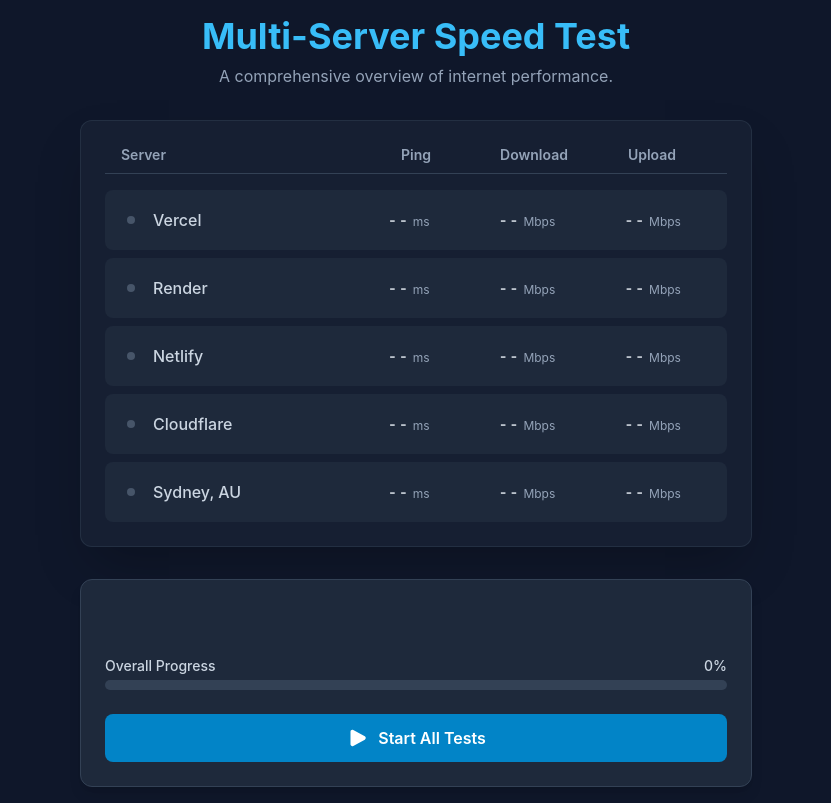
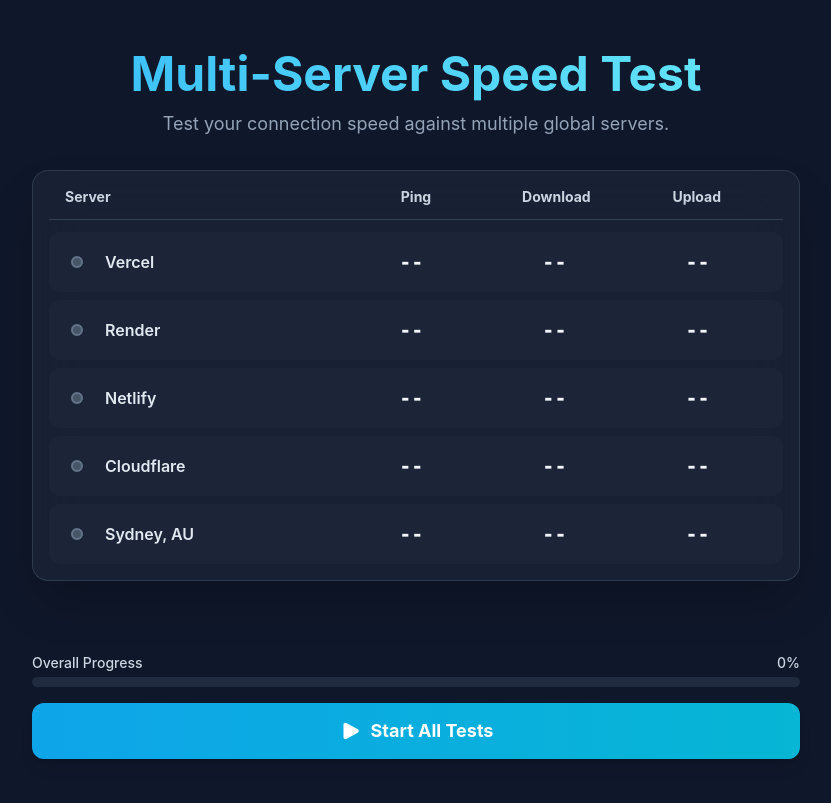
Before and after one commit to xiliourt/VercelSpeedtest-Next.JS, a Next.js app: page / in a window 1280 px wide. Shown: the whole page, without its empty margins (224-1055 px from the left). Built offline with nearby package versions, Linux system fonts and the light colour scheme; a web font is replaced by a local one.

Commit message:
Update index.js

```diff
--- a/pages/index.js
+++ b/pages/index.js
@@ -2,27 +2,27 @@
 
 // --- ICONS (as SVG components for better control) ---
 const PlayIcon = () => (
-    <svg xmlns="http://www.w3.org/2000/svg" viewBox="0 0 24 24" fill="currentColor" className="w-6 h-6 mr-2">
+    <svg xmlns="http://www.w3.org/2000/svg" viewBox="0 0 24 24" fill="currentColor" className="w-6 h-6">
         <path fillRule="evenodd" d="M4.5 5.653c0-1.427 1.529-2.33 2.779-1.643l11.54 6.347c1.295.712 1.295 2.573 0 3.286L7.28 19.99c-1.25.687-2.779-.217-2.779-1.643V5.653Z" clipRule="evenodd" />
     </svg>
 );
 
 const SpinnerIcon = () => (
-    <svg className="animate-spin h-5 w-5 text-white" xmlns="http://www.w3.org/2000/svg" fill="none" viewBox="0 0 24 24">
+    <svg className="animate-spin h-6 w-6 text-white" xmlns="http://www.w3.org/2000/svg" fill="none" viewBox="0 0 24 24">
         <circle className="opacity-25" cx="12" cy="12" r="10" stroke="currentColor" strokeWidth="4"></circle>
         <path className="opacity-75" fill="currentColor" d="M4 12a8 8 0 018-8V0C5.373 0 0 5.373 0 12h4zm2 5.291A7.962 7.962 0 014 12H0c0 3.042 1.135 5.824 3 7.938l3-2.647z"></path>
     </svg>
 );
 
 const CheckCircleIcon = () => (
-    <svg xmlns="http://www.w3.org/2000/svg" viewBox="0 0 20 20" fill="currentColor" className="w-5 h-5 text-green-400">
-        <path fillRule="evenodd" d="M10 18a8 8 0 1 0 0-16 8 8 0 0 0 0 16Zm3.857-9.809a.75.75 0 0 0-1.214-.882l-3.483 4.79-1.88-1.88a.75.75 0 1 0-1.06 1.061l2.5 2.5a.75.75 0 0 0 1.137-.089l4-5.5Z" clipRule="evenodd" />
+    <svg xmlns="http://www.w3.org/2000/svg" viewBox="0 0 24 24" fill="currentColor" className="w-6 h-6 text-green-400">
+        <path fillRule="evenodd" d="M2.25 12c0-5.385 4.365-9.75 9.75-9.75s9.75 4.365 9.75 9.75-4.365 9.75-9.75 9.75S2.25 17.385 2.25 12Zm13.36-1.814a.75.75 0 1 0-1.22-.872l-3.236 4.53L9.53 12.22a.75.75 0 0 0-1.06 1.06l2.25 2.25a.75.75 0 0 0 1.14-.094l3.75-5.25Z" clipRule="evenodd" />
     </svg>
 );
 
 const ExclamationTriangleIcon = () => (
-    <svg xmlns="http://www.w3.org/2000/svg" viewBox="0 0 20 20" fill="currentColor" className="w-5 h-5 text-red-400">
-        <path fillRule="evenodd" d="M8.485 2.495c.673-1.167 2.357-1.167 3.03 0l6.28 10.875c.673 1.167-.17 2.625-1.516 2.625H3.72c-1.347 0-2.189-1.458-1.515-2.625L8.485 2.495ZM10 5a.75.75 0 0 1 .75.75v3.5a.75.75 0 0 1-1.5 0v-3.5A.75.75 0 0 1 10 5Zm0 9a1 1 0 1 0 0-2 1 1 0 0 0 0 2Z" clipRule="evenodd" />
+    <svg xmlns="http://www.w3.org/2000/svg" viewBox="0 0 24 24" fill="currentColor" className="w-6 h-6 text-red-400">
+        <path fillRule="evenodd" d="M9.401 3.003c1.155-2 4.043-2 5.197 0l7.355 12.748c1.154 2-.29 4.5-2.599 4.5H4.645c-2.309 0-3.752-2.5-2.598-4.5L9.4 3.003ZM12 8.25a.75.75 0 0 1 .75.75v3.75a.75.75 0 0 1-1.5 0V9a.75.75 0 0 1 .75-.75Zm0 8.25a.75.75 0 1 0 0-1.5.75.75 0 0 0 0 1.5Z" clipRule="evenodd" />
     </svg>
 );
 
@@ -38,7 +38,7 @@
 
 // --- TEST CONFIGURATION ---
 const PING_COUNT = 4;
-const PING_TIMEOUT_MS = 2000; // 2-second timeout for each ping
+const PING_TIMEOUT_MS = 2000;
 const DOWNLOAD_SIZE_BYTES = 10 * 1024 * 1024; // 10MB
 const UPLOAD_DATA_SIZE_BYTES = 4 * 1024 * 1024; // 4MB
 
@@ -61,16 +61,14 @@
         })));
     }, []);
 
-    // --- Core Measurement Functions (unchanged) ---
+    // --- Core Measurement Functions (Logically unchanged, formatting added) ---
 
     const measurePing = async (pingUrl, onProgress) => {
         let pings = [];
         const pingProgressIncrement = 100 / PING_COUNT;
-
         for (let i = 0; i < PING_COUNT; i++) {
             const controller = new AbortController();
             const timeoutId = setTimeout(() => controller.abort(), PING_TIMEOUT_MS);
-
             const startTime = performance.now();
             try {
                 await fetch(`${pingUrl}?r=${Math.random()}&t=${Date.now()}`, { method: 'GET', cache: 'no-store', signal: controller.signal });
@@ -83,11 +81,9 @@
             } finally {
                 clearTimeout(timeoutId);
             }
-
-            onProgress( (i + 1) * pingProgressIncrement );
+            onProgress((i + 1) * pingProgressIncrement);
             if (i < PING_COUNT - 1) await new Promise(resolve => setTimeout(resolve, 200));
         }
-
         const validPings = pings.filter(p => p !== null);
         if (validPings.length > 0) {
             const avgPing = validPings.reduce((a, b) => a + b, 0) / validPings.length;
@@ -102,7 +98,6 @@
         try {
             const response = await fetch(`${downloadUrl}?size=${DOWNLOAD_SIZE_BYTES}&r=${Math.random()}&t=${Date.now()}`, { cache: 'no-store' });
             if (!response.ok || !response.body) throw new Error(`Server error: ${response.status} ${response.statusText}`);
-
             const reader = response.body.getReader();
             let receivedLength = 0;
             while (true) {
@@ -112,11 +107,9 @@
                 onProgress((receivedLength / DOWNLOAD_SIZE_BYTES) * 100);
             }
             onProgress(100);
-
             const endTime = performance.now();
             const durationSeconds = (endTime - startTime) / 1000;
             if (durationSeconds <= 0 || receivedLength === 0) throw new Error('Download failed (zero duration or size)');
-
             const speedBps = (receivedLength * 8) / durationSeconds;
             return (speedBps / (1000 * 1000)).toFixed(2);
         } catch (error) {
@@ -154,17 +147,19 @@
         });
     };
 
-    // --- Main Test Orchestration (unchanged) ---
+    // --- Main Test Orchestration ---
     const startAllTests = async () => {
         if (isTesting) return;
         setIsTesting(true);
         const initialResults = SERVERS.map(s => ({ name: s.name, ping: '--', download: '--', upload: '--', status: 'pending' }));
         setTestResults(initialResults);
         setOverallProgress(0);
+
         for (let i = 0; i < SERVERS.length; i++) {
             const server = SERVERS[i];
             setTestResults(prev => prev.map((r, index) => index === i ? { ...r, status: 'testing' } : r));
             let finalPing = 'ERR', finalDownload = 'ERR', finalUpload = 'ERR';
+
             try {
                 setStatusMessage(`Pinging ${server.name}...`);
                 finalPing = await measurePing(server.pingUrl, (p) => setCurrentTestProgress(p));
@@ -192,57 +187,48 @@
         setStatusMessage('All tests complete!');
     };
 
-    // -- Responsive Render Helper for result rows
+    // --- Result Row Sub-component for better organization ---
     const ResultRow = ({ result }) => {
         const isTestingThis = result.status === 'testing';
         const isComplete = result.status === 'complete';
         const isError = result.status === 'error';
         const isPending = result.status === 'pending';
 
+        const rowBg = isTestingThis ? 'bg-sky-900/50' : 'bg-slate-800/60';
+
         return (
-            <div className={`rounded-lg transition-all duration-300 p-3 md:p-4 ${isTestingThis ? 'bg-sky-900/50' : 'bg-slate-800'}`}>
-                {/* -- Main flex container for the row -- */}
-                <div className="flex flex-col md:flex-row md:items-center">
-
-                    {/* Server Name & Status (always on top on mobile, first item on desktop) */}
-                    <div className="flex items-center justify-between mb-3 md:mb-0 md:w-1/3 lg:w-2/5">
-                        <div className="flex items-center gap-3">
-                             <div className="w-5 h-5 flex-shrink-0 flex items-center justify-center">
+            <div className={`rounded-xl transition-all duration-300 ${rowBg} hover:bg-slate-700/60 transform hover:scale-[1.02]`}>
+                <div className="flex flex-col md:flex-row md:items-center p-3 md:p-4">
+                    {/* Server Name & Status */}
+                    <div className="flex items-center justify-between md:w-1/3 lg:w-2/5 md:pr-4">
+                        <div className="flex items-center gap-4">
+                            <div className="w-6 h-6 flex-shrink-0 flex items-center justify-center">
                                 {isTestingThis && <SpinnerIcon />}
                                 {isComplete && <CheckCircleIcon />}
                                 {isError && <ExclamationTriangleIcon />}
-                                {isPending && <div className="w-2 h-2 rounded-full bg-slate-600"></div>}
+                                {isPending && <div className="w-3 h-3 rounded-full bg-slate-600 border-2 border-slate-500"></div>}
                             </div>
-                            <span className="font-medium text-slate-300 truncate">{result.name}</span>
+                            <span className="font-semibold text-slate-200 truncate">{result.name}</span>
                         </div>
                     </div>
 
                     {/* Stats container (grid on mobile, flex on desktop) */}
-                    <div className="grid grid-cols-3 gap-2 md:flex md:w-2/3 lg:w-3/5 md:justify-around">
-                        {/* Ping */}
-                        <div className="text-center bg-slate-800/50 md:bg-transparent p-2 rounded-md md:p-0">
-                            <span className="text-xs font-semibold text-slate-400 md:hidden">Ping</span>
-                            <div>
-                                <span className={`font-mono text-base md:text-lg ${result.ping === 'ERR' ? 'text-red-400' : 'text-slate-200'}`}>{result.ping}</span>
-                                <span className="text-xs text-slate-400 ml-1">ms</span>
+                    <div className="mt-3 md:mt-0 grid grid-cols-3 gap-2 md:flex md:w-2/3 lg:w-3/5 md:justify-around">
+                        {['ping', 'download', 'upload'].map(statType => {
+                            const value = result[statType];
+                            const unit = statType === 'ping' ? 'ms' : 'Mbps';
+                            const label = statType.charAt(0).toUpperCase() + statType.slice(1);
+
+                            return (
+                                <div key={statType} className="text-center bg-slate-900/50 md:bg-transparent p-2 rounded-lg md:p-0 md:w-1/3">
+                                    <span className="text-xs font-bold tracking-wider text-slate-400 md:hidden">{label}</span>
+                                    <div className="mt-1 md:mt-0">
+                                        <span className={`font-mono text-lg md:text-xl font-bold ${value === 'ERR' ? 'text-red-400' : 'text-slate-100'}`}>{value}</span>
+                                        <span className="text-sm text-slate-400 ml-1">{value !== '--' && value !== 'ERR' ? unit : ''}</span>
                                     </div>
                                 </div>
-                        {/* Download */}
-                        <div className="text-center bg-slate-800/50 md:bg-transparent p-2 rounded-md md:p-0">
-                             <span className="text-xs font-semibold text-slate-400 md:hidden">Download</span>
-                            <div>
-                                <span className={`font-mono text-base md:text-lg ${result.download === 'ERR' ? 'text-red-400' : 'text-slate-200'}`}>{result.download}</span>
-                                <span className="text-xs text-slate-400 ml-1">Mbps</span>
-                            </div>
-                        </div>
-                        {/* Upload */}
-                        <div className="text-center bg-slate-800/50 md:bg-transparent p-2 rounded-md md:p-0">
-                             <span className="text-xs font-semibold text-slate-400 md:hidden">Upload</span>
-                            <div>
-                                <span className={`font-mono text-base md:text-lg ${result.upload === 'ERR' ? 'text-red-400' : 'text-slate-200'}`}>{result.upload}</span>
-                                <span className="text-xs text-slate-400 ml-1">Mbps</span>
-                            </div>
-                        </div>
+                            );
+                        })}
                     </div>
                 </div>
             </div>
@@ -251,27 +237,29 @@
 
     // --- Main Render Block ---
     return (
-        <div className="bg-slate-900 text-white flex items-center justify-center min-h-screen p-2 sm:p-4" style={{fontFamily: "'Inter', sans-serif"}}>
-            <div className="w-full max-w-2xl mx-auto">
-
+        <div className="bg-slate-900 text-white flex items-center justify-center min-h-screen p-2 sm:p-4 bg-grid-slate-800/[0.2]" style={{ fontFamily: "'Inter', sans-serif" }}>
+            <div className="w-full max-w-3xl mx-auto">
                 <header className="text-center mb-6 md:mb-8">
-                    <h1 className="text-3xl md:text-4xl font-bold text-sky-400">Multi-Server Speed Test</h1>
-                    <p className="text-slate-400 mt-2 text-sm md:text-base">A comprehensive overview of internet performance.</p>
+                    <h1 className="text-4xl md:text-5xl font-bold bg-clip-text text-transparent bg-gradient-to-r from-sky-400 to-cyan-300 py-2">
+                        Multi-Server Speed Test
+                    </h1>
+                    <p className="text-slate-400 mt-1 text-base md:text-lg">Test your connection speed against multiple global servers.</p>
                 </header>
 
-                <div className="bg-slate-800/50 p-2 md:p-6 rounded-xl shadow-2xl w-full border border-slate-700/50">
+                {/* Main Results Panel */}
+                <div className="bg-slate-800/60 p-3 md:p-4 rounded-2xl shadow-2xl w-full border border-slate-700/80 backdrop-blur-xl">
                     {/* -- DESKTOP-ONLY Results Header -- */}
-                    <div className="hidden md:flex px-4 pb-2 border-b border-slate-700">
-                        <h3 className="font-semibold text-slate-400 text-sm w-1/3 lg:w-2/5">Server</h3>
+                    <div className="hidden md:flex px-4 pb-3 border-b border-slate-700">
+                        <h3 className="font-bold text-slate-300 text-sm w-1/3 lg:w-2/5">Server</h3>
                         <div className="flex w-2/3 lg:w-3/5 justify-around">
-                            <h3 className="font-semibold text-slate-400 text-sm w-1/3 text-center">Ping</h3>
-                            <h3 className="font-semibold text-slate-400 text-sm w-1/3 text-center">Download</h3>
-                            <h3 className="font-semibold text-slate-400 text-sm w-1/3 text-center">Upload</h3>
+                            <h3 className="font-bold text-slate-300 text-sm w-1/3 text-center">Ping</h3>
+                            <h3 className="font-bold text-slate-300 text-sm w-1/3 text-center">Download</h3>
+                            <h3 className="font-bold text-slate-300 text-sm w-1/3 text-center">Upload</h3>
                         </div>
                     </div>
 
                     {/* Results List */}
-                    <div className="space-y-2 mt-2 md:mt-4">
+                    <div className="space-y-2 mt-2 md:mt-3">
                         {testResults.map((result, index) => (
                             <ResultRow key={index} result={result} />
                         ))}
@@ -279,38 +267,41 @@
                 </div>
 
                 {/* Controls and Progress Footer */}
-                <div className="mt-6 md:mt-8 bg-slate-800 p-4 md:p-6 rounded-xl shadow-lg border border-slate-700">
-                     <div className="mb-4">
-                          <p className={`text-center text-sky-300 h-5 transition-opacity duration-300 ${isTesting ? 'opacity-100' : 'opacity-0'}`}>{statusMessage}</p>
-                          <div className={`w-full bg-slate-700 rounded-full h-2 mt-2 overflow-hidden ${isTesting ? 'opacity-100' : 'opacity-0'}`}>
-                               <div className="bg-sky-500 h-2 rounded-full transition-all duration-300 ease-linear" style={{ width: `${currentTestProgress}%` }}></div>
+                <div className="mt-6 md:mt-8">
+                    {/* Current Test Progress */}
+                    <div className={`transition-opacity duration-300 h-10 ${isTesting ? 'opacity-100' : 'opacity-0'}`}>
+                         <p className="text-center text-sky-300/80 text-sm h-5">{statusMessage}</p>
+                         <div className="w-full bg-slate-700/50 rounded-full h-1.5 mt-1 overflow-hidden">
+                             <div className="bg-gradient-to-r from-sky-500 to-cyan-400 h-1.5 rounded-full transition-all duration-300 ease-linear" style={{ width: `${currentTestProgress}%` }}></div>
                          </div>
                     </div>
 
+                    {/* Overall Progress */}
                     <div className="mb-4">
                         <div className="flex justify-between items-center mb-1">
                             <span className="text-sm font-medium text-slate-300">Overall Progress</span>
                             <span className="text-sm font-medium text-slate-300">{Math.round(overallProgress)}%</span>
                         </div>
-                           <div className="w-full bg-slate-700 rounded-full h-2.5">
-                               <div className="bg-green-500 h-2.5 rounded-full transition-all duration-500 ease-out" style={{ width: `${overallProgress}%` }}></div>
+                        <div className="w-full bg-slate-700/50 rounded-full h-2.5">
+                            <div className="bg-gradient-to-r from-green-500 to-emerald-400 h-2.5 rounded-full transition-all duration-500 ease-out" style={{ width: `${overallProgress}%` }}></div>
                         </div>
                     </div>
 
+                    {/* Start Button */}
                     <button
                         onClick={startAllTests}
                         disabled={isTesting}
-                        className="w-full mt-4 md:mt-6 bg-sky-600 hover:bg-sky-500 disabled:opacity-50 disabled:cursor-not-allowed text-white font-semibold py-3 px-4 rounded-lg transition-all duration-200 ease-in-out focus:outline-none focus:ring-4 focus:ring-sky-400/50 flex items-center justify-center transform active:scale-98"
+                        className="w-full mt-4 bg-gradient-to-r from-sky-500 to-cyan-500 hover:from-sky-600 hover:to-cyan-600 disabled:opacity-50 disabled:cursor-not-allowed text-white font-bold py-3.5 px-4 rounded-xl transition-all duration-200 ease-in-out focus:outline-none focus:ring-4 focus:ring-sky-400/50 flex items-center justify-center transform active:scale-98 shadow-lg hover:shadow-sky-500/20"
                     >
                         {isTesting ? (
                             <>
                                 <SpinnerIcon />
-                                <span className="ml-3">Testing in Progress...</span>
+                                <span className="ml-3 text-lg">Testing in Progress...</span>
                             </>
                         ) : (
                             <>
                                 <PlayIcon />
-                                <span>Start All Tests</span>
+                                <span className="ml-2 text-lg">Start All Tests</span>
                             </>
                         )}
                     </button>
```
Lines whose indentation alone changed are shown as unchanged.
